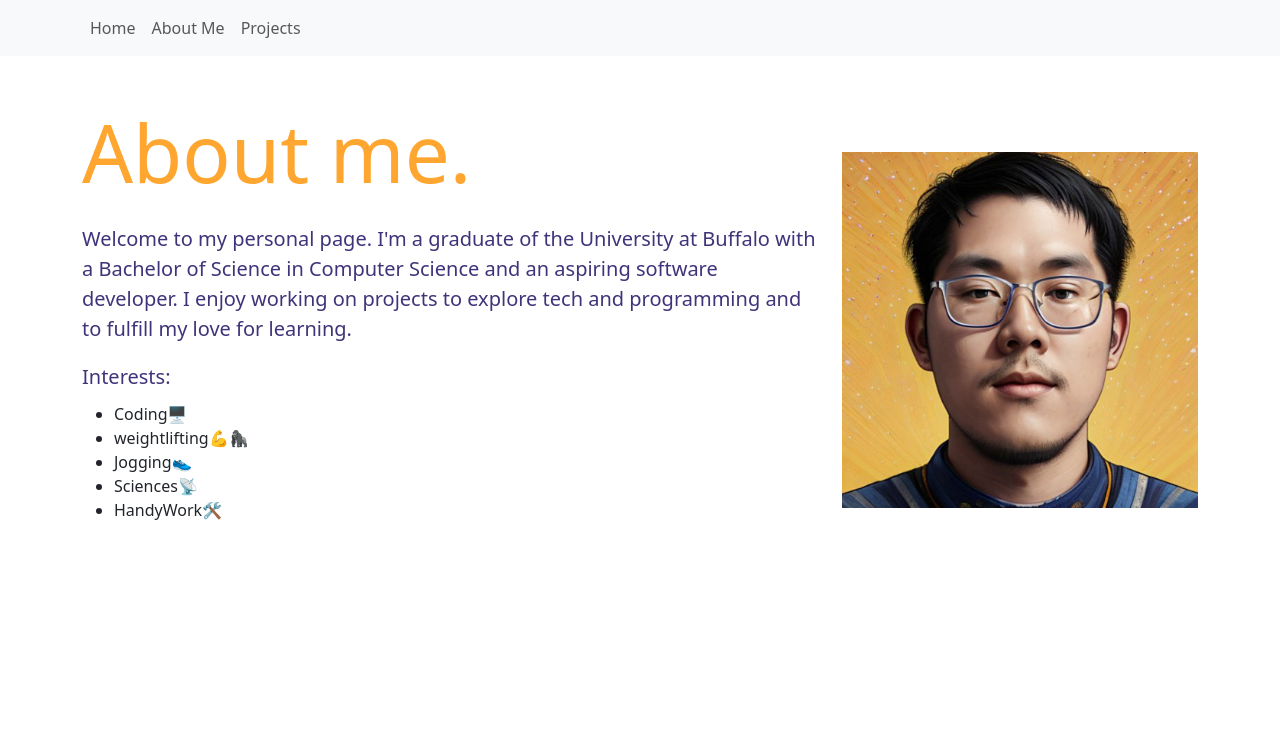
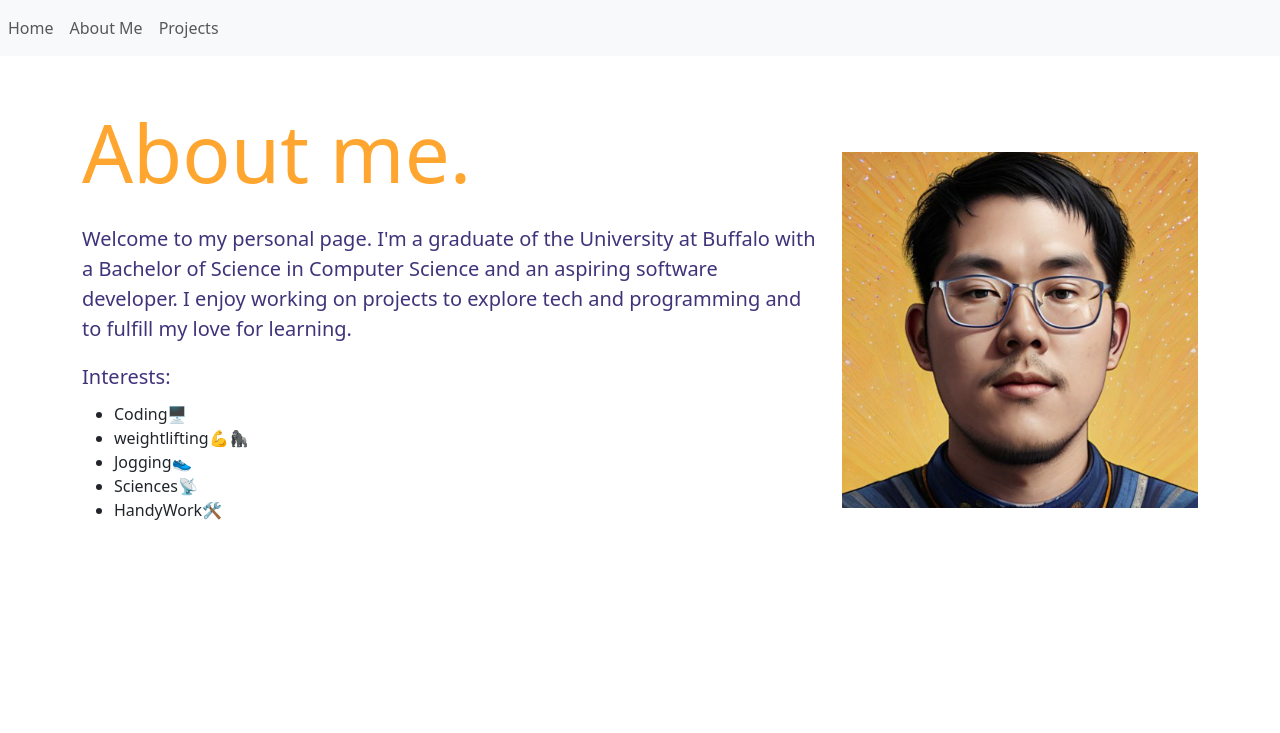
Before and after one commit to oddloops/oddloops.github.io, a plain HTML site: page about-me.html in a window 1280 px wide. Shown: the top 733 px of the page. Drawn offline with nearby package versions, Linux system fonts and the light colour scheme; files whose address does not match are found by name.

Commit message:
Adjusted some mistakes

```diff
--- a/about-me.html
+++ b/about-me.html
@@ -15,8 +15,8 @@
 
 <body>
   <nav class="navbar navbar-expand-lg navbar-light bg-light">
-    <div class="collapse navbar-collapse container d-flex justify-content-center-start" id="navbarSupportedContent">
-      <ul class="navbar-nav nav-pills nav-fill mr-auto">
+    <div class="collapse navbar-collapse" id="navbarSupportedContent">
+      <ul class="navbar-nav mr-auto">
         <li class="nav-item active">
           <a class="nav-link" href="index.html">Home</a>
         </li>
```
Also changed, not shown: projects.html (+1 -1 lines).
